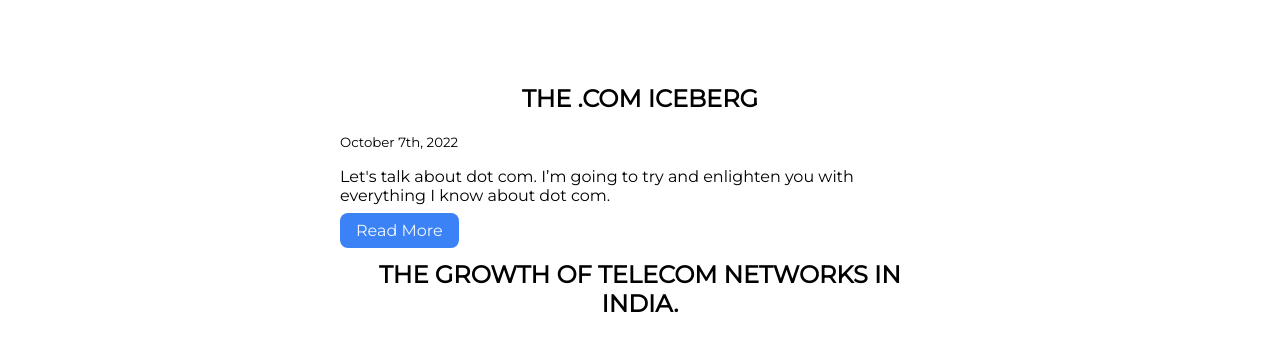
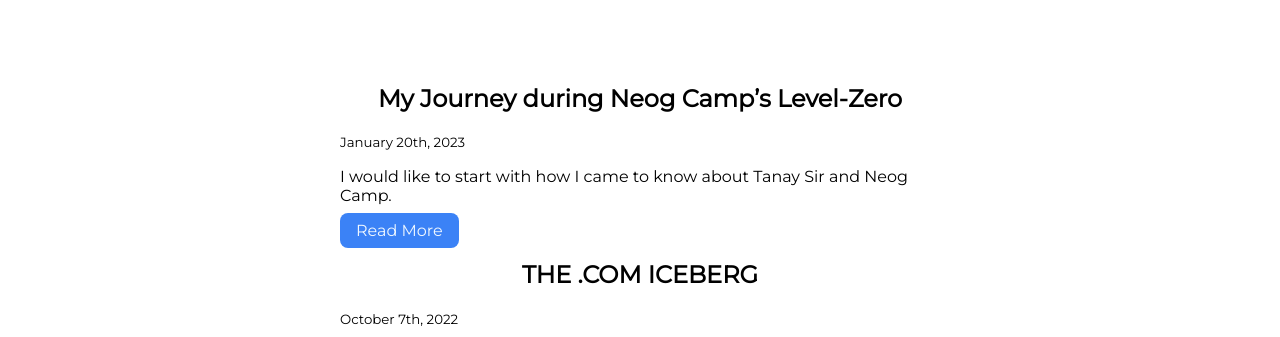
Before and after one commit to shubh-37/shubharya-portfolio, a plain HTML site: page blogs.html in a window 1280 px wide. Shown: the part 418-755 px from the top of the page. Drawn offline with Linux system fonts and the light colour scheme.

Commit message:
added a new blog

```diff
--- a/blogs.html
+++ b/blogs.html
@@ -28,6 +28,12 @@
         <h1 class="hero-heading highlighted-text">My<span class="hero-heading highlighted-text"> Blogs</span> </h1>
     </header>
     <section class="section blogs">
+        <div class="container container-center">
+            <h1>My Journey during Neog Camp’s Level-Zero</h1>
+            <small>January 20th, 2023</small>
+            <p>I would like to start with how I came to know about Tanay Sir and Neog Camp.</p>
+            <a class = "link link-primary" href="https://medium.com/@shubh-arya37/my-journey-during-neog-camps-level-zero-c628da4e2198">Read More</a>
+        </div>
         <div class="container container-center">
             <h1>THE .COM ICEBERG</h1>
             <small>October 7th, 2022</small>
```
